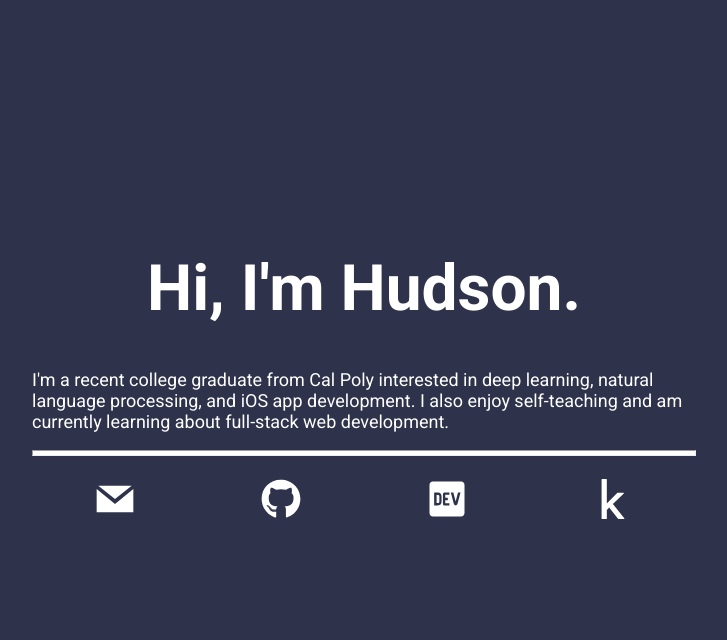
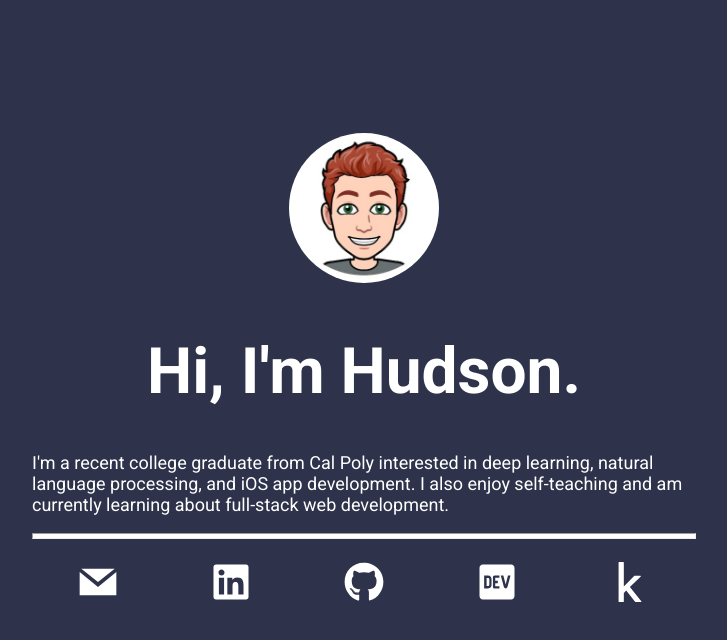
Before and after one commit to htstuck/personal-site, a Gatsby site: page / in a window 1280 px wide. Shown: the whole page, without its empty margins (276-1003 px from the left). Built offline with nearby package versions, Linux system fonts and the light colour scheme; Gatsby itself is replaced by a stand-in of ours.

Commit message:
added image and hover css

```diff
--- a/src/components/Landing.js
+++ b/src/components/Landing.js
@@ -1,13 +1,16 @@
 import React from "react"
 import "../styles/landing.css"
-import { FaDev, FaGithub, FaKaggle } from "react-icons/fa"
+import { FaLinkedin, FaDev, FaGithub, FaKaggle } from "react-icons/fa"
 import { GrMail } from "react-icons/gr"
+import { AiFillProfile } from "react-icons/ai"
+import Hudson from "../images/cartoon-hudson.png"
 
 const Landing = () => {
   let iconSize = "40px"
   return (
     <>
       <div className="greeting">
+          <img src={Hudson} alt="Hudson Stuck" width="150px"/>
         <h1>Hi, I'm Hudson.</h1>
       </div>
       <p>
@@ -20,6 +23,9 @@ const Landing = () => {
       <div className="social">
         <a href="mailto: htstuck@gmail.com">
           <GrMail size={iconSize} />
+        </a>
+        <a href="https://linkedin.com/in/hudsonstuck">
+          <FaLinkedin size={iconSize} />
         </a>
         <a href="https://github.com/htstuck">
           <FaGithub size={iconSize} />
--- a/src/styles/landing.css
+++ b/src/styles/landing.css
@@ -1,5 +1,5 @@
 body {
-  padding-top: 200px;
+  padding-top: 125px;
   padding-left: 300px;
   padding-right: 300px;
 }
@@ -18,8 +18,17 @@ a:visited {
   color: white;
 }
 
+a:hover {
+  transform: scale(1.25);
+}
+
 p {
     font-size: large;
+}
+
+img {
+    align-content: center;
+    border-radius: 50%;
 }
 
 .greeting {
```
Also changed, not shown: src/images/cartoon-hudson.png (added).
